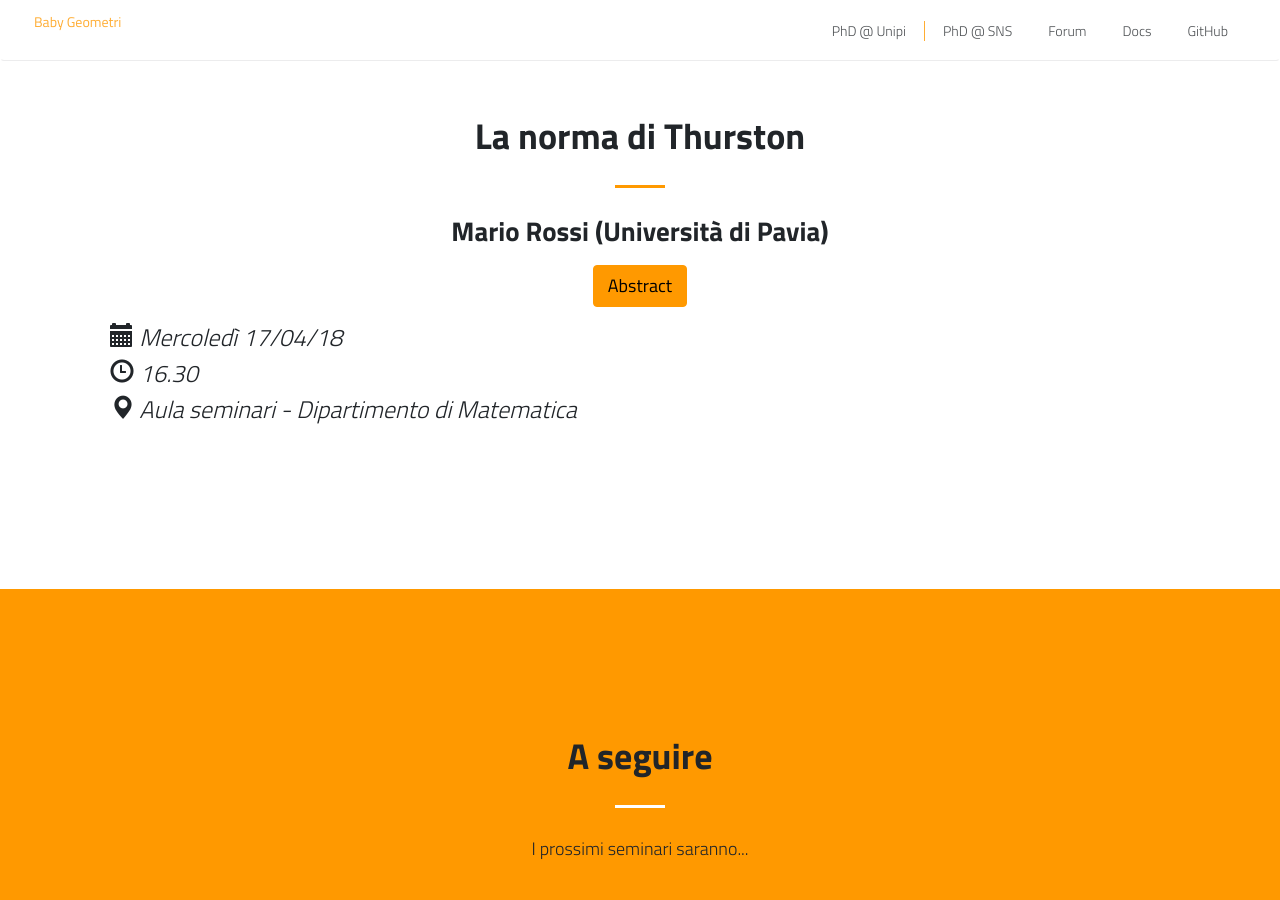
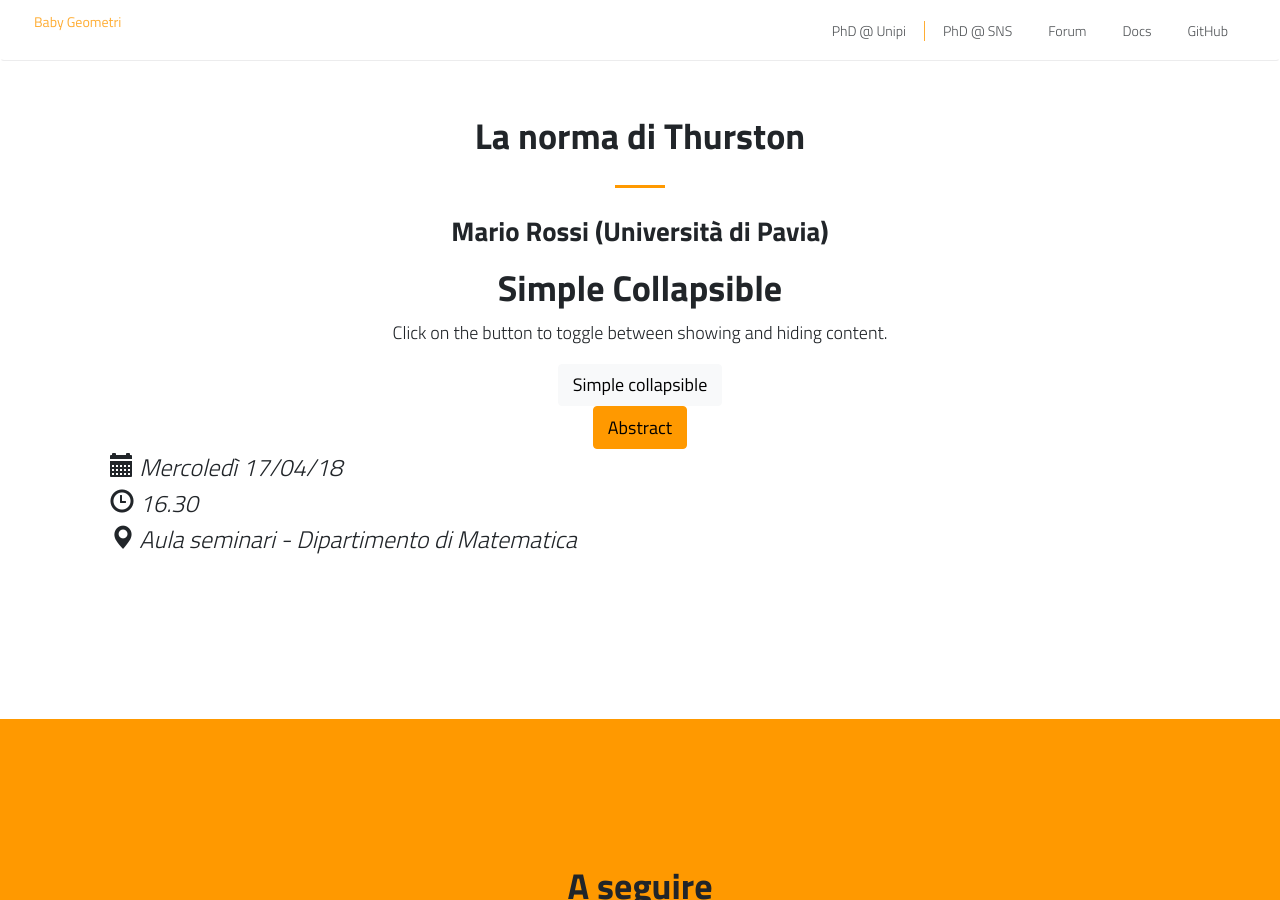
Before and after one commit to baby-geometri/baby-geometri.github.io, a Jekyll site: the page built from index.md, in a window 1280 px wide and 900 px high, scrolled down 931 px. Built offline with Jekyll 4.4.1, drawn with Linux system fonts in a browser that asks for light colours; nearby versions of some CDN libraries.

Commit message:
Update default.html

```diff
--- a/_layouts/default.html
+++ b/_layouts/default.html
@@ -81,6 +81,20 @@
   <div class="container">
     <div class="row">
        <div class="col-lg-8 mx-auto text-center">
+
+
+	       <div class="container">
+  <h2>Simple Collapsible</h2>
+  <p>Click on the button to toggle between showing and hiding content.</p>
+  <button type="button" class="btn btn-info" data-toggle="collapse" data-target="#demo">Simple collapsible</button>
+  <div id="demo" class="collapse">
+    Lorem ipsum dolor sit amet, consectetur adipisicing elit,
+    sed do eiusmod tempor incididunt ut labore et dolore magna aliqua. Ut enim ad minim veniam,
+    quis nostrud exercitation ullamco laboris nisi ut aliquip ex ea commodo consequat.
+  </div>
+</div>
+
+
   <button type="button" class="btn btn-warning" data-toggle="collapse" data-target="#abstract">
    	Abstract  </button>
   <div id="abstract" class="collapse">   {{ site.data.content.whitepaper.abstract }}
```
